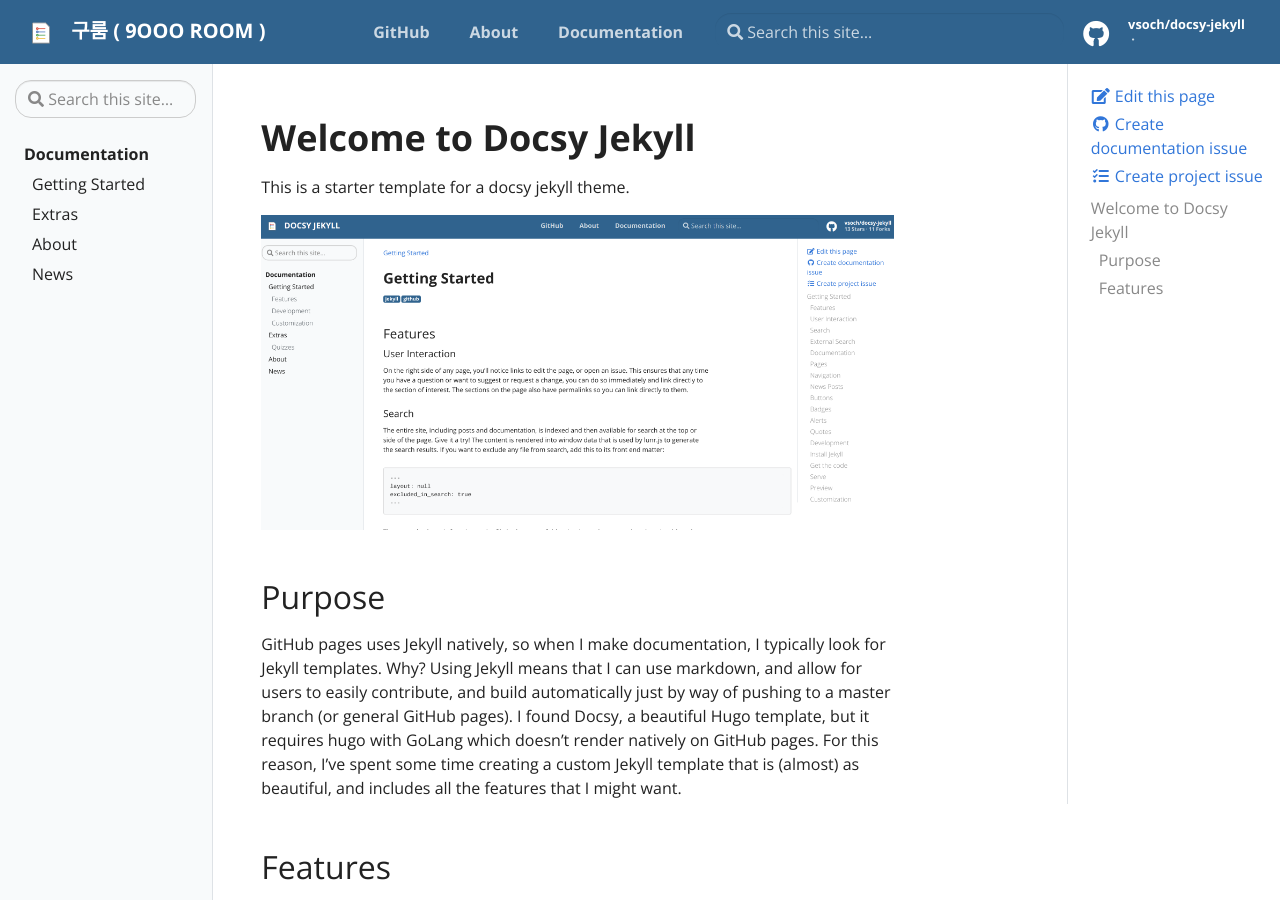
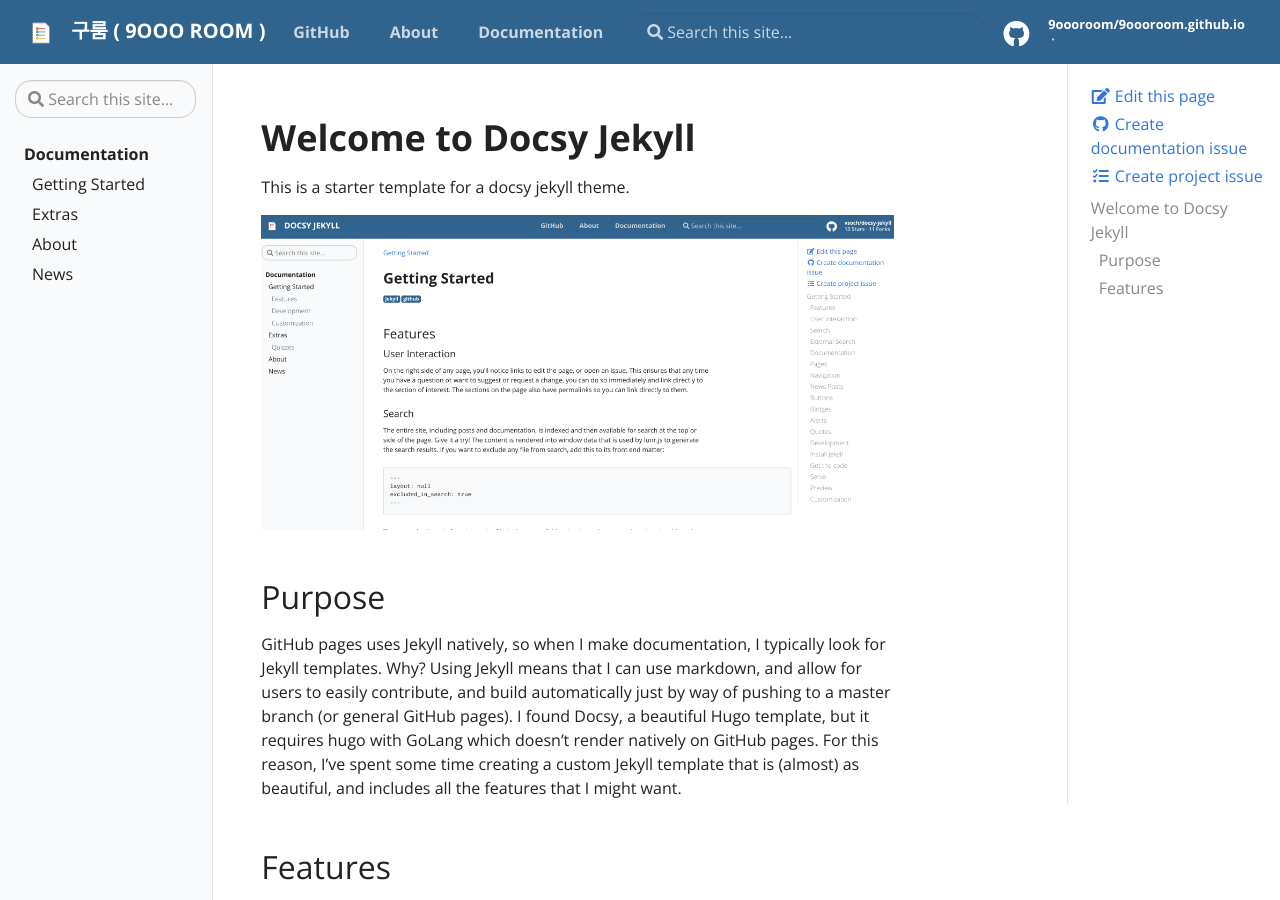
Before and after one commit to 9oooroom/9oooroom.github.io, a Jekyll site: the page built from pages/index.md, in a window 1280 px wide and 900 px high. Built offline with Jekyll 4.4.1, drawn with Linux system fonts in a browser that asks for light colours.

Commit message:
theme changed

```diff
--- a/_config.yml
+++ b/_config.yml
@@ -14,8 +14,8 @@
 # You can create any custom variable you would like, and they will be accessible
 # in the templates via {{ site.myvariable }}.
 
-title: 구룸 ( 9ooo Room )
-email: 9ooo.rooom@gmail.com
+title: 구룸 ( 9ooo Room ) # 페이지 메인 타이틀
+email: 9ooo.rooom@gmail.com #
 author: 9ooo Room
 description: > # this means to ignore newlines until "baseurl:"
   Write an awesome description for your new site here. You can edit this
@@ -29,9 +29,9 @@
 url: "https://9oooroom.github.io" # the base hostname & protocol for your site
 
 # Social (First three Required)
-repo: "https://github.com/vsoch/docsy-jekyll"
-github_user: "vsoch"
-github_repo: "docsy-jekyll"
+repo: "https://github.com/9oooroom/9oooroom.github.io"
+github_user: "9oooroom"
+github_repo: "9oooroom.github.io"
 
 # Optional
 twitter: vsoch
```
